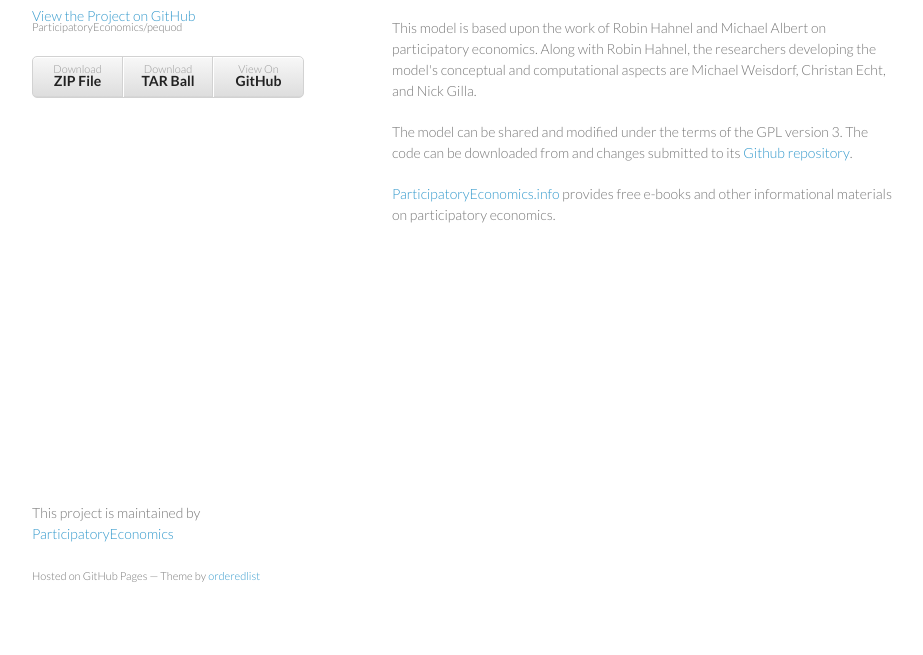
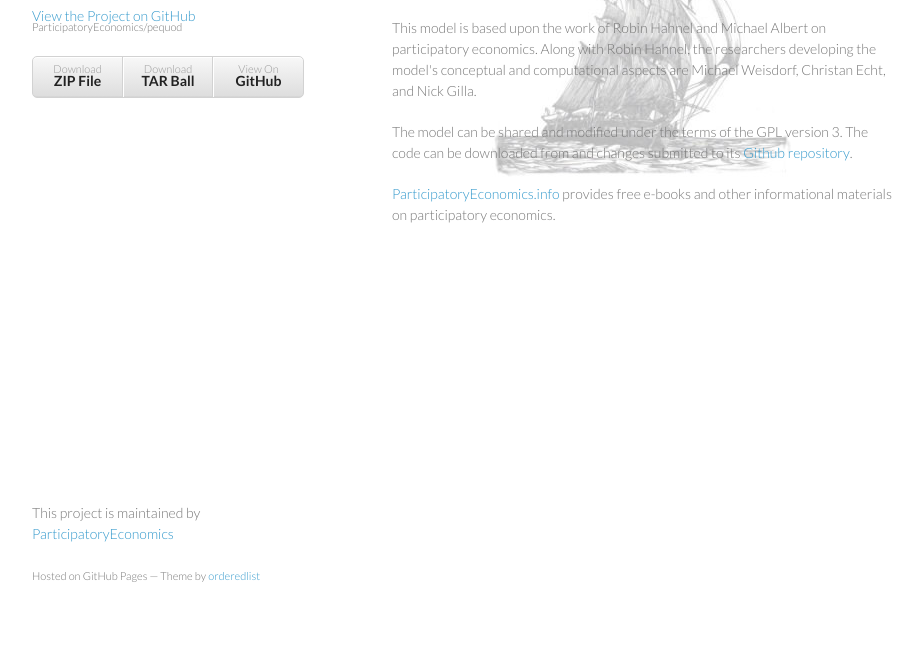
Before and after one commit to ParticipatoryEconomics/pequod, a plain HTML site: page index.html in a window 1280 px wide. Shown: the part 145-800 px from the top of the page, without its empty margins (178-1101 px from the left). Drawn offline with Linux system fonts and the light colour scheme.

Commit message:
add background image

```diff
--- a/stylesheets/styles.css
+++ b/stylesheets/styles.css
@@ -163,6 +163,7 @@ section {
   width:500px;
   float:right;
   padding-bottom:50px;
+  background: url('../pequod.jpg') top no-repeat;
 }
 
 small {
```
Also changed, not shown: pequod.jpg (added).
